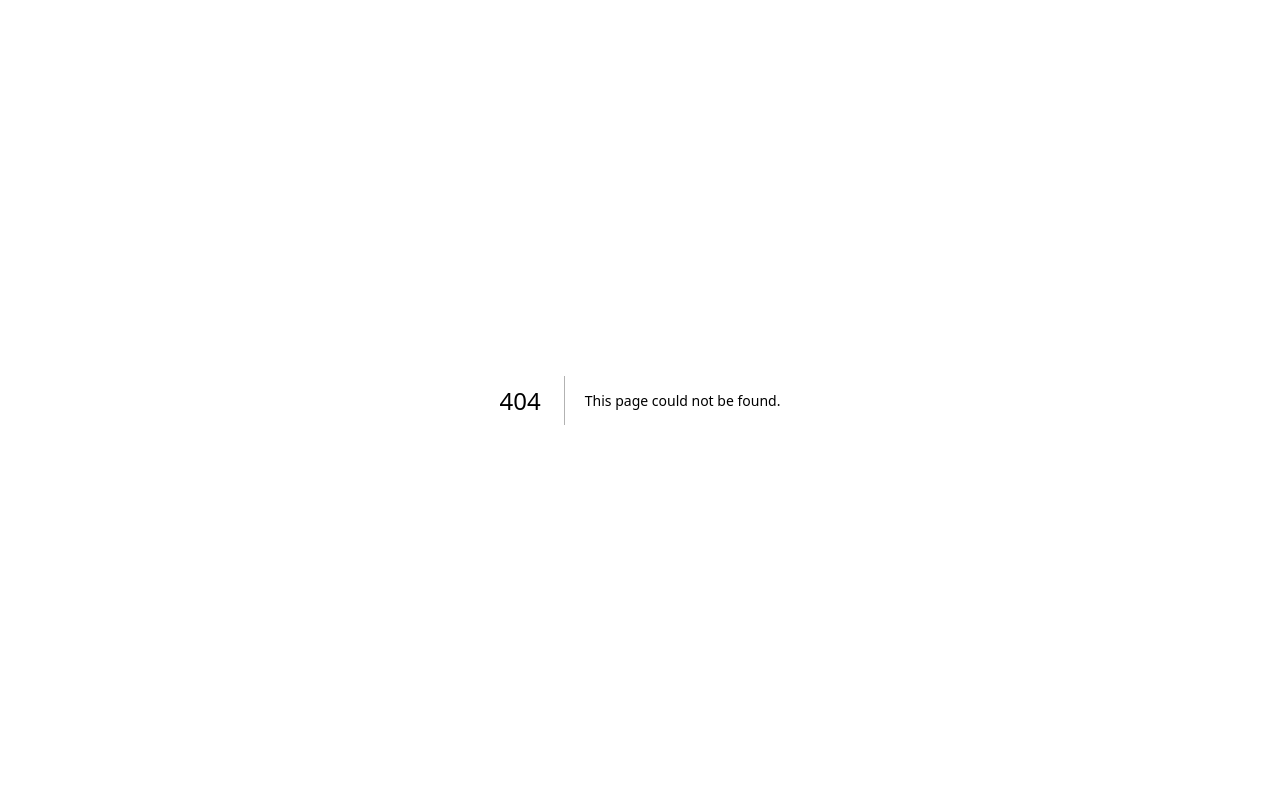
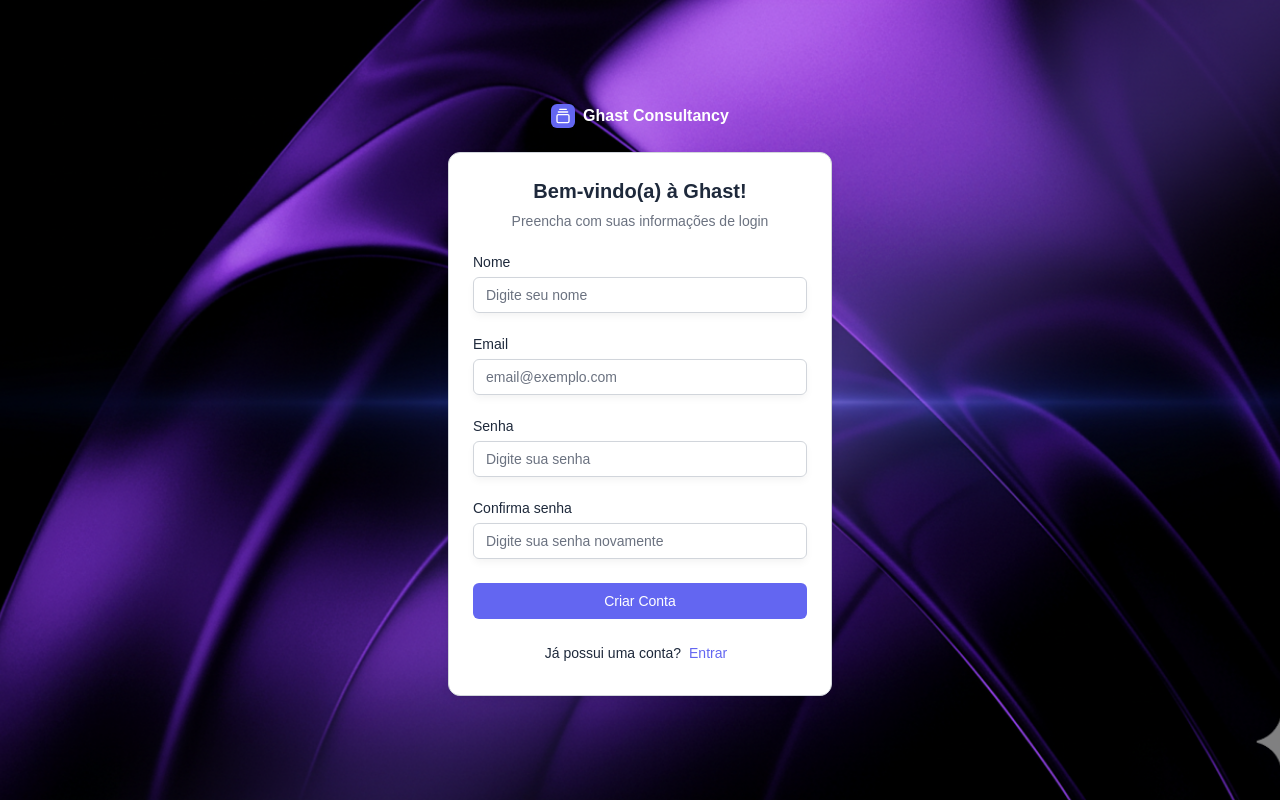
Before and after one commit to FelipeDuan/ghast-refactor-front, a Next.js app: page /register in a window 1280 px wide. Before the commit this address had no page. Built offline with nearby package versions, Linux system fonts and the light colour scheme.

Commit message:
feat: pagina register

```diff
--- /dev/null
+++ b/src/app/(auth)/login/_components/login-form.tsx
@@ -0,0 +1,52 @@
+import Link from 'next/link';
+import { SignInForm } from '@/components/auth/sign-in-form';
+import { Button } from '@/components/ui/button';
+import {
+  Card,
+  CardContent,
+  CardDescription,
+  CardHeader,
+  CardTitle,
+} from '@/components/ui/card';
+import { cn } from '@/lib/utils';
+import { SocialLogin } from './social-login';
+
+export function LoginForm({
+  className,
+  ...props
+}: React.ComponentProps<'div'>) {
+  return (
+    <div className={cn('flex flex-col gap-6', className)} {...props}>
+      <Card>
+        <CardHeader className="text-center">
+          <CardTitle className="text-xl">Bem-vindo(a) à Ghast!</CardTitle>
+          <CardDescription>
+            Preencha com suas informações de login
+          </CardDescription>
+        </CardHeader>
+        <CardContent>
+          <div className="grid gap-4">
+            <div className="flex flex-col gap-4">
+              <SocialLogin />
+            </div>
+
+            <div className="after:border-border relative text-center text-sm after:absolute after:inset-0 after:top-1/2 after:z-0 after:flex after:items-center after:border-t">
+              <span className="bg-card text-muted-foreground relative z-10 px-2">
+                Ou continue com
+              </span>
+            </div>
+
+            <SignInForm />
+
+            <div className="text-center text-sm">
+              Ainda não tem uma conta?
+              <Button variant={'link'} className="px-2" asChild>
+                <Link href={`/register`}>Criar conta</Link>
+              </Button>
+            </div>
+          </div>
+        </CardContent>
+      </Card>
+    </div>
+  );
+}
--- a/src/app/(auth)/(login)/page.tsx
+++ b/src/app/(auth)/login/page.tsx
@@ -1,6 +1,6 @@
 import { GalleryVerticalEnd } from 'lucide-react';
 import Link from 'next/link';
-import { LoginForm } from '@/app/(auth)/(login)/_components/login-form';
+import { LoginForm } from '@/app/(auth)/login/_components/login-form';
 
 export default function LoginPage() {
   return (
--- a/src/app/(auth)/(login)/_components/login-form.tsx
+++ b/src/app/(auth)/register/_components/register-form.tsx
@@ -1,4 +1,5 @@
-import { SignInForm } from '@/components/auth/sign-in-form';
+import Link from 'next/link';
+import { SignUpForm } from '@/components/auth/sign-up-form';
 import { Button } from '@/components/ui/button';
 import {
   Card,
@@ -8,9 +9,8 @@ import {
   CardTitle,
 } from '@/components/ui/card';
 import { cn } from '@/lib/utils';
-import { SocialLogin } from './social-login';
 
-export function LoginForm({
+export function RegisterForm({
   className,
   ...props
 }: React.ComponentProps<'div'>) {
@@ -24,23 +24,13 @@ export function LoginForm({
           </CardDescription>
         </CardHeader>
         <CardContent>
-          <div className="grid gap-6">
-            <div className="flex flex-col gap-4">
-              <SocialLogin />
-            </div>
-
-            <div className="after:border-border relative text-center text-sm after:absolute after:inset-0 after:top-1/2 after:z-0 after:flex after:items-center after:border-t">
-              <span className="bg-card text-muted-foreground relative z-10 px-2">
-                Ou continue com
-              </span>
-            </div>
-
-            <SignInForm />
+          <div className="grid gap-4">
+            <SignUpForm />
 
             <div className="text-center text-sm">
-              Ainda não tem uma conta?
-              <Button variant={'link'} className="px-2">
-                Criar conta
+              Já possui uma conta?
+              <Button variant={'link'} className="px-2" asChild>
+                <Link href={`/login`}>Entrar</Link>
               </Button>
             </div>
           </div>
--- /dev/null
+++ b/src/app/(auth)/register/page.tsx
@@ -0,0 +1,24 @@
+import { GalleryVerticalEnd } from 'lucide-react';
+import Link from 'next/link';
+import { RegisterForm } from './_components/register-form';
+
+export default function LoginPage() {
+  return (
+    <div className="bg-muted flex min-h-svh flex-col items-center justify-center gap-6 bg-[url('/assets/RoxoMassa.png')] bg-cover bg-center p-6 md:p-10">
+      <div className="flex w-full max-w-sm flex-col gap-6">
+        <Link
+          href="https://github.com/FelipeDuan"
+          target="_blank"
+          className="text-primary-foreground flex items-center gap-2 self-center font-semibold"
+        >
+          <div className="bg-primary flex size-6 items-center justify-center rounded-md">
+            <GalleryVerticalEnd className="size-4" />
+          </div>
+          Ghast Consultancy
+        </Link>
+
+        <RegisterForm />
+      </div>
+    </div>
+  );
+}
--- a/src/components/auth/sign-in-form.tsx
+++ b/src/components/auth/sign-in-form.tsx
@@ -78,7 +78,7 @@ export function SignInForm() {
         />
 
         <Button type="submit" className="w-full">
-          Login
+          Entrar
         </Button>
       </form>
     </Form>
--- /dev/null
+++ b/src/components/auth/sign-up-form.tsx
@@ -0,0 +1,133 @@
+'use client';
+
+import { zodResolver } from '@hookform/resolvers/zod';
+import { useForm } from 'react-hook-form';
+import z from 'zod';
+import { Button } from '../ui/button';
+import {
+  Form,
+  FormControl,
+  FormField,
+  FormItem,
+  FormLabel,
+  FormMessage,
+} from '../ui/form';
+import { Input } from '../ui/input';
+
+const formSchema = z
+  .object({
+    name: z.string().min(2, 'Nome é obrigatório'),
+    email: z.email('Email inválido'),
+    password: z.string('Senha inválida').min(6, 'Mínimo de 6 caracteres'),
+    passwordConfirmation: z
+      .string('Senha inválida')
+      .min(6, 'Mínimo de 6 caracteres'),
+  })
+  .refine(
+    data => {
+      return data.password === data.passwordConfirmation;
+    },
+    {
+      error: 'As senhas não coincidem',
+      path: ['passwordConfirmation'],
+    }
+  );
+
+type FormValues = z.infer<typeof formSchema>;
+
+export function SignUpForm() {
+  const form = useForm<FormValues>({
+    resolver: zodResolver(formSchema),
+    defaultValues: {
+      name: '',
+      email: '',
+      password: '',
+      passwordConfirmation: '',
+    },
+  });
+
+  function onSubmit(values: FormValues) {
+    console.log(values);
+
+    form.reset();
+  }
+
+  return (
+    <Form {...form}>
+      <form onSubmit={form.handleSubmit(onSubmit)} className="grid gap-6">
+        <FormField
+          control={form.control}
+          name="name"
+          render={({ field }) => {
+            return (
+              <FormItem>
+                <FormLabel>Nome</FormLabel>
+                <FormControl>
+                  <Input placeholder="Digite seu nome" {...field} />
+                </FormControl>
+                <FormMessage />
+              </FormItem>
+            );
+          }}
+        />
+        <FormField
+          control={form.control}
+          name="email"
+          render={({ field }) => {
+            return (
+              <FormItem>
+                <FormLabel>Email</FormLabel>
+                <FormControl>
+                  <Input placeholder="email@exemplo.com" {...field} />
+                </FormControl>
+                <FormMessage />
+              </FormItem>
+            );
+          }}
+        />
+        <FormField
+          control={form.control}
+          name="password"
+          render={({ field }) => {
+            return (
+              <FormItem>
+                <FormLabel>Senha</FormLabel>
+                <FormControl>
+                  <Input
+                    type="password"
+                    placeholder="Digite sua senha"
+                    {...field}
+                  />
+                </FormControl>
+                <FormMessage />
+              </FormItem>
+            );
+          }}
+        />
+        <FormField
+          control={form.control}
+          name="passwordConfirmation"
+          render={({ field }) => {
+            return (
+              <FormItem>
+                <FormLabel>Confirma senha</FormLabel>
+                <FormControl>
+                  <Input
+                    placeholder="Digite sua senha novamente"
+                    type="password"
+                    {...field}
+                  />
+                </FormControl>
+                <FormMessage />
+              </FormItem>
+            );
+          }}
+        />
+
+        <Button type="submit" className="w-full">
+          Criar Conta
+        </Button>
+      </form>
+    </Form>
+  );
+}
```
Also changed, not shown: src/app/(auth)/login/_components/social-login.tsx (renamed from src/app/(auth)/(login)/_components/social-login.tsx), src/app/(system)/(dashboard)/page.tsx (renamed from src/app/(system)/dashboard/page.tsx).
